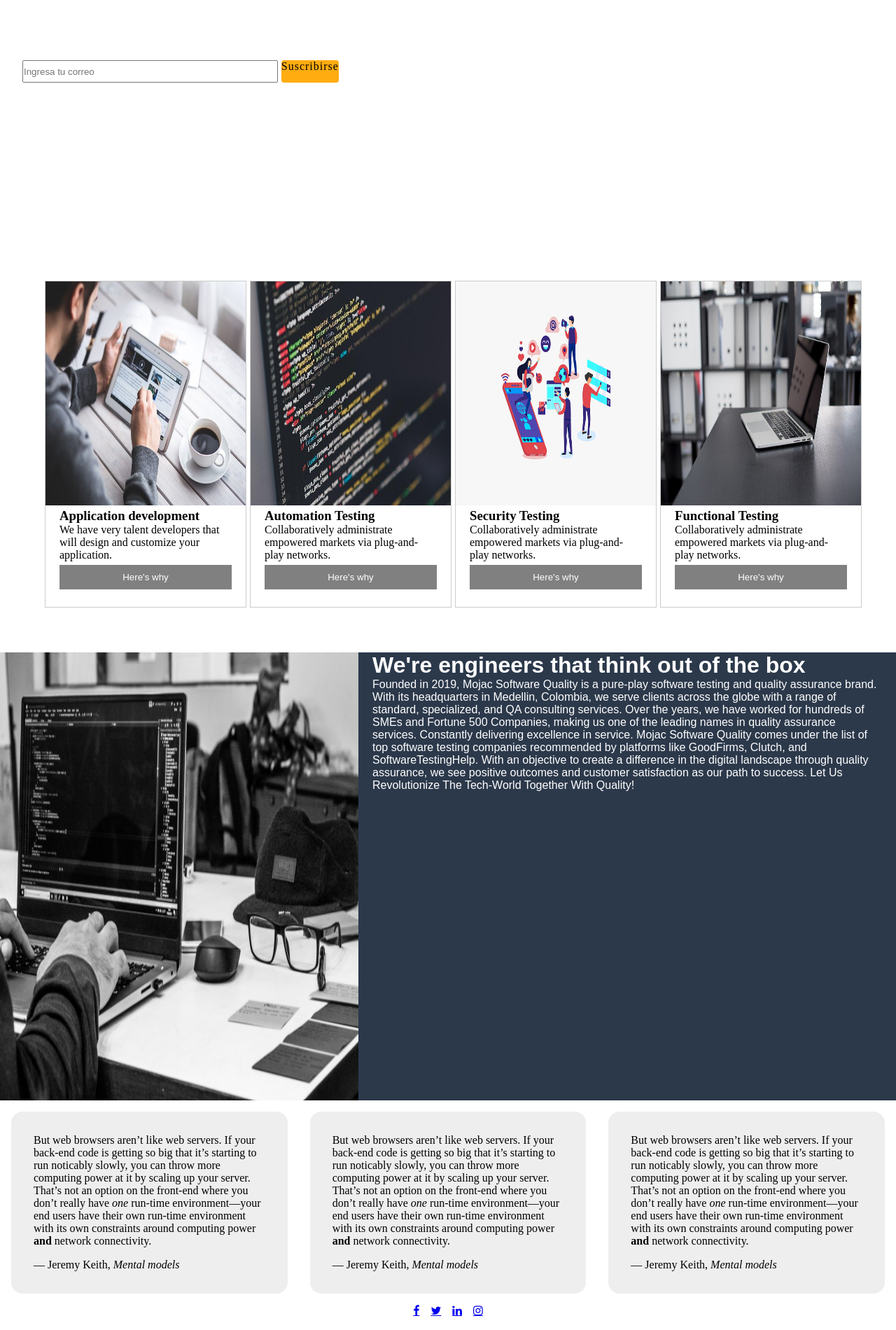
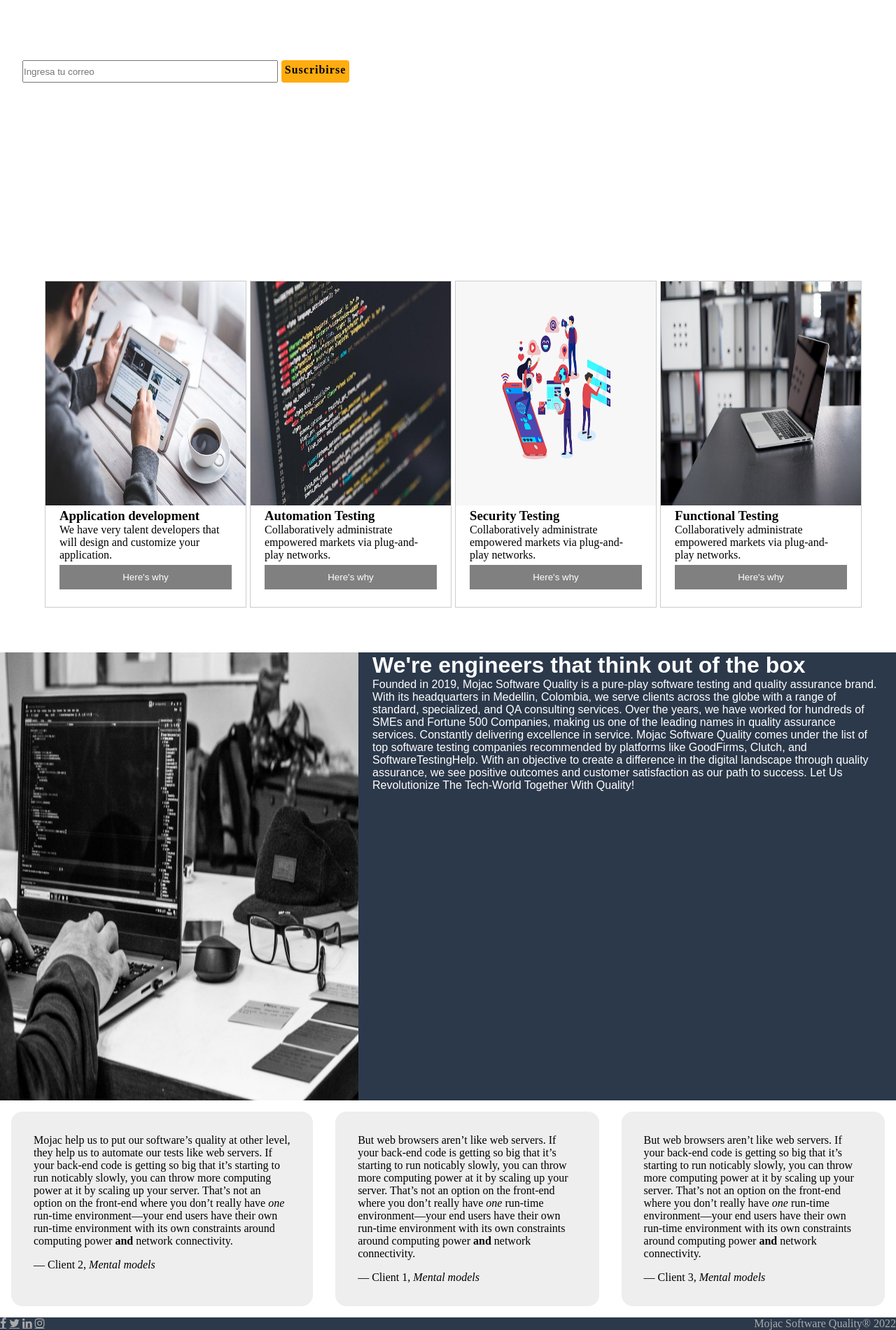
Before and after one commit to alejo-cifuentes/FullStackCourse, a plain HTML site: page Projects/LandingPage/index.html in a window 1280 px wide. Shown: the part 498-2398 px from the top of the page at 70% size. Drawn offline with Linux system fonts and the light colour scheme.

Commit message:
changing styles

```diff
--- a/Projects/LandingPage/css/styless.css
+++ b/Projects/LandingPage/css/styless.css
@@ -106,7 +106,8 @@ main {
     color: black;
     text-decoration: none;
     height: 2rem;
-    vertical-align: middle;
+    font-weight: 800;
+    padding: 5px;
 }
 
 .business-name {
@@ -132,9 +133,13 @@ main {
     margin: 1em;
 }
 
+footer {
+    display: flex;
+    justify-content: space-between;
+    background-color: #2C394B;
+}
+
 .socialmedia-container {
-    display: flex;
-    justify-content: center;
     gap: 1rem;
 }
 
@@ -142,6 +147,10 @@ main {
     display: flex;
     height: 80vh;
     background-color: #2C394B;
+}
+
+.copyright {
+    color: #aaa;
 }
 
 .about-container .text > h1 {
--- a/Projects/LandingPage/index.html
+++ b/Projects/LandingPage/index.html
@@ -70,8 +70,8 @@
                 <div class="text">
                     <h1>We're engineers that think out of the box</h1>
                     <p>Founded in 2019, Mojac Software Quality is a pure-play software testing and quality assurance brand. With its headquarters in Medellin, Colombia, we serve clients across the globe with a range of standard, specialized, and QA consulting services. Over the years, we have worked for hundreds of SMEs and Fortune 500 Companies, making us one of the leading names in quality assurance services.
-                    Constantly delivering excellence in service. Mojac Software Quality comes under the list of top software testing companies recommended by platforms like GoodFirms, Clutch, and SoftwareTestingHelp. With an objective to create a difference in the digital landscape through quality assurance, we see positive outcomes and customer satisfaction as our path to success.
-                    Let Us Revolutionize The Tech-World Together With Quality!</p>
+                        Constantly delivering excellence in service. Mojac Software Quality comes under the list of top software testing companies recommended by platforms like GoodFirms, Clutch, and SoftwareTestingHelp. With an objective to create a difference in the digital landscape through quality assurance, we see positive outcomes and customer satisfaction as our path to success.
+                        Let Us Revolutionize The Tech-World Together With Quality!</p>
                 </div>
             </div>
         </section>
@@ -79,10 +79,10 @@
             <div class="quote-container">
                 <figure class="quote">
                     <blockquote>
-                      But web browsers aren’t like web servers. If your back-end code is getting so big that it’s starting to run noticably slowly, you can throw more computing power at it by scaling up your server. That’s not an option on the front-end where you don’t really have <em>one</em> run-time environment—your end users have their own run-time environment with its own constraints around computing power <strong>and</strong> network connectivity.
+                      Mojac help us to put our software’s  quality at other level, they help us to automate our tests like web servers. If your back-end code is getting so big that it’s starting to run noticably slowly, you can throw more computing power at it by scaling up your server. That’s not an option on the front-end where you don’t really have <em>one</em> run-time environment—your end users have their own run-time environment with its own constraints around computing power <strong>and</strong> network connectivity.
                     </blockquote>
                     <figcaption>
-                      &mdash; Jeremy Keith, <cite>Mental models</cite>
+                      &mdash; Client 2, <cite>Mental models</cite>
                     </figcaption>
                   </figure>
                   <figure class="quote">
@@ -90,7 +90,7 @@
                       But web browsers aren’t like web servers. If your back-end code is getting so big that it’s starting to run noticably slowly, you can throw more computing power at it by scaling up your server. That’s not an option on the front-end where you don’t really have <em>one</em> run-time environment—your end users have their own run-time environment with its own constraints around computing power <strong>and</strong> network connectivity.
                     </blockquote>
                     <figcaption>
-                      &mdash; Jeremy Keith, <cite>Mental models</cite>
+                      &mdash; Client 1, <cite>Mental models</cite>
                     </figcaption>
                   </figure>
                   <figure class="quote">
@@ -98,7 +98,7 @@
                       But web browsers aren’t like web servers. If your back-end code is getting so big that it’s starting to run noticably slowly, you can throw more computing power at it by scaling up your server. That’s not an option on the front-end where you don’t really have <em>one</em> run-time environment—your end users have their own run-time environment with its own constraints around computing power <strong>and</strong> network connectivity.
                     </blockquote>
                     <figcaption>
-                      &mdash; Jeremy Keith, <cite>Mental models</cite>
+                      &mdash; Client 3, <cite>Mental models</cite>
                     </figcaption>
                   </figure>
             </div>
@@ -106,10 +106,13 @@
     </main>
     <footer>
         <div class="socialmedia-container">
-            <a href="#" class="fa fa-facebook"></a>
-            <a href="#" class="fa fa-twitter"></a>
-            <a href="#" class="fa fa-linkedin"></a>
-            <a href="#" class="fa fa-instagram"></a>
+            <a href="#" class="fa fa-facebook" style="color:#aaa"></a>
+            <a href="#" class="fa fa-twitter" style="color:#aaa"></a>
+            <a href="#" class="fa fa-linkedin" style="color:#aaa"></a>
+            <a href="#" class="fa fa-instagram" style="color:#aaa"></a>
+        </div>
+        <div class="copyright">
+            <p>Mojac Software Quality® 2022</p>
         </div>
     </footer>
 </body>
```
